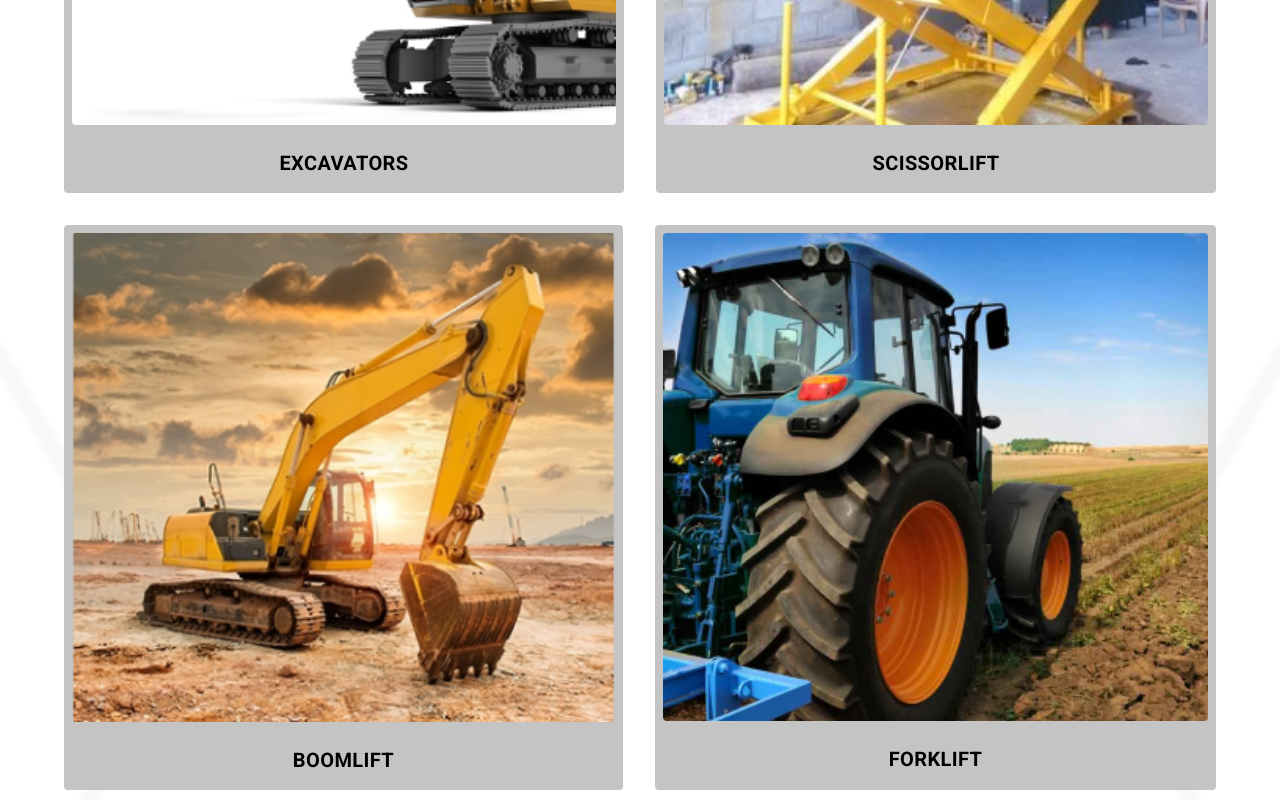
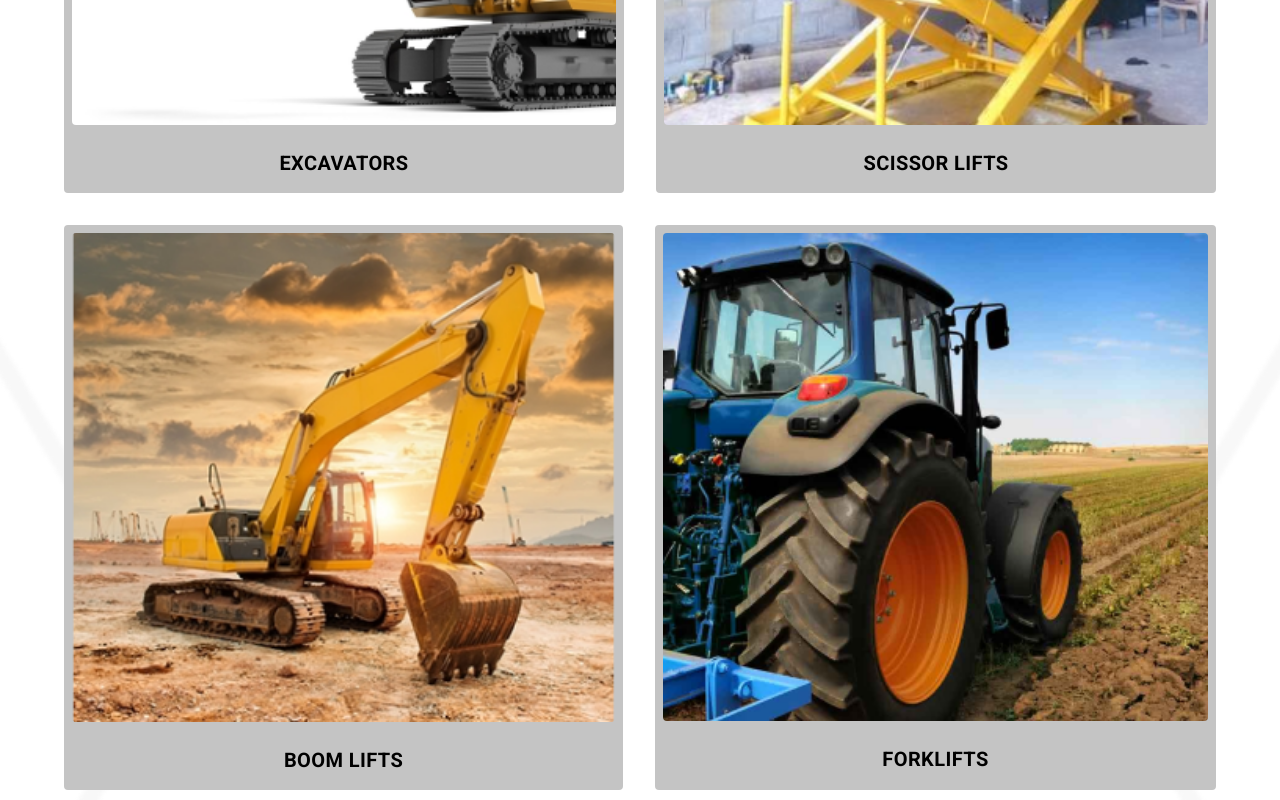
Before and after one commit to WebDevMirza/farming-solution, a React (Vite) app: page / in a window 1280 px wide. Shown: the part 1300-2100 px from the top of the page. Built offline with nearby package versions, Linux system fonts and the light colour scheme.

Commit message:
fix: add functionality of links

```diff
--- a/src/pages/Home.tsx
+++ b/src/pages/Home.tsx
@@ -24,12 +24,12 @@ const Home = () => {
               <h1 className="text-center text-3xl">Browse Machinery Categories</h1>
             </div>
             <div className="flex flex-wrap gap-4 lg:gap-8">
-              <Machine img={Excavators} title="Excavators" />
-              <Machine img={ScissorLift} title="ScissorLift" />
-              <Machine img={BoomLift} title="BoomLift" />
-              <Machine img={ForkLift} title="ForkLift" />
-              <Machine img={Compaction} title="Compaction" />
-              <Machine img={Roller} title="Roller" />
+              <Machine img={Excavators} title="excavators" />
+              <Machine img={ScissorLift} title="scissor lifts" />
+              <Machine img={BoomLift} title="boom lifts" />
+              <Machine img={ForkLift} title="forklifts" />
+              <Machine img={Compaction} title="compaction" />
+              <Machine img={Roller} title="roller" />
             </div>
           </div>
         </div>
```
